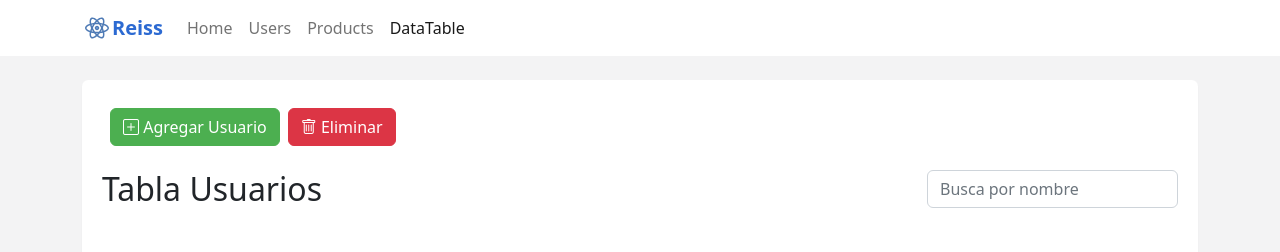
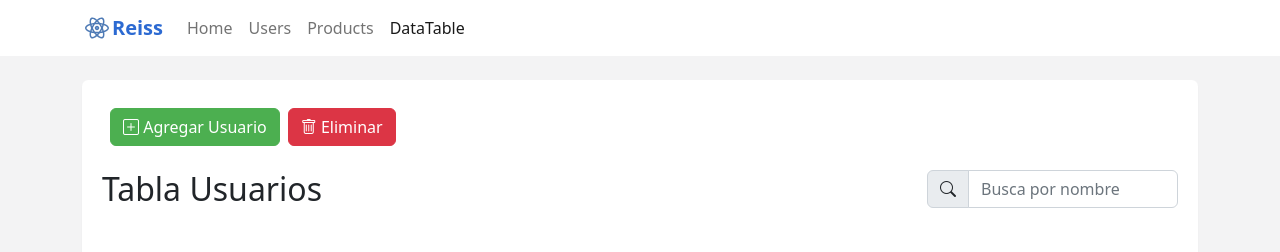
Before and after one commit to Eufeem/react-vite-reiss, a React (Vite) app: page /Table in a window 1280 px wide. Shown: the top 252 px of the page. Built offline with nearby package versions, Linux system fonts and the light colour scheme; no server answers.

Commit message:
Input group search

```diff
--- a/src/components/UserFormComponent.jsx
+++ b/src/components/UserFormComponent.jsx
@@ -53,7 +53,7 @@ export const UserFormComponent = (props) => {
 
           <div className="col-12 col-xs-12 col-md-3 mb-2">
             <label className='form-label'>Contraseña</label>
-            <input type="text" autoComplete="off"
+            <input type="password" autoComplete="off"
               className={"form-control " + (errors.password ? 'is-invalid' : '')}
               {...register('password', { required: true, maxLength: 30 })} />
             {errors.password && <span className='text-danger'>Contraseña es requerido</span>}
@@ -61,7 +61,7 @@ export const UserFormComponent = (props) => {
 
           <div className="col-12 col-xs-12 col-md-3 mb-2">
             <label className='form-label'>Email</label>
-            <input type="text" autoComplete="off"
+            <input type="email" autoComplete="off"
               className={"form-control " + (errors.email ? 'is-invalid' : '')}
               {...register('email', { required: true, maxLength: 30 })} />
             {errors.email && <span className='text-danger'>Email es requerido</span>}
--- a/src/pages/TablePage.jsx
+++ b/src/pages/TablePage.jsx
@@ -133,17 +133,24 @@ export const TablePage = () => {
                                 notification={showNotification} /> :
                   <>
                     <div className="row justify-content-between">
+
                       <div className="col-12 col-sm-12 col-md-3 col-lg-3 mb-2">
                         <h2>Tabla Usuarios</h2>
                       </div>
                       <div className="col-12 col-sm-12 col-md-3 col-lg-3 mb-2">
-                        <input
-                          type="text"
-                          className="form-control"
-                          placeholder="Busca por nombre"
-                          onChange={searchInput} />
+                        <div class="input-group">
+                          <span class="input-group-text" id="basic-addon1">
+                            <i class="bi bi-search"></i>
+                          </span>
+                          <input
+                            type="text"
+                            className="form-control"
+                            placeholder="Busca por nombre"
+                            onChange={searchInput} />
+                        </div>
                       </div>
                     </div>
+
                     <DataTableComponent
                       columns={columns}
                       data={userlist}
```
Also changed, not shown: 1 other file (tests, documents, lock files or other folders).
